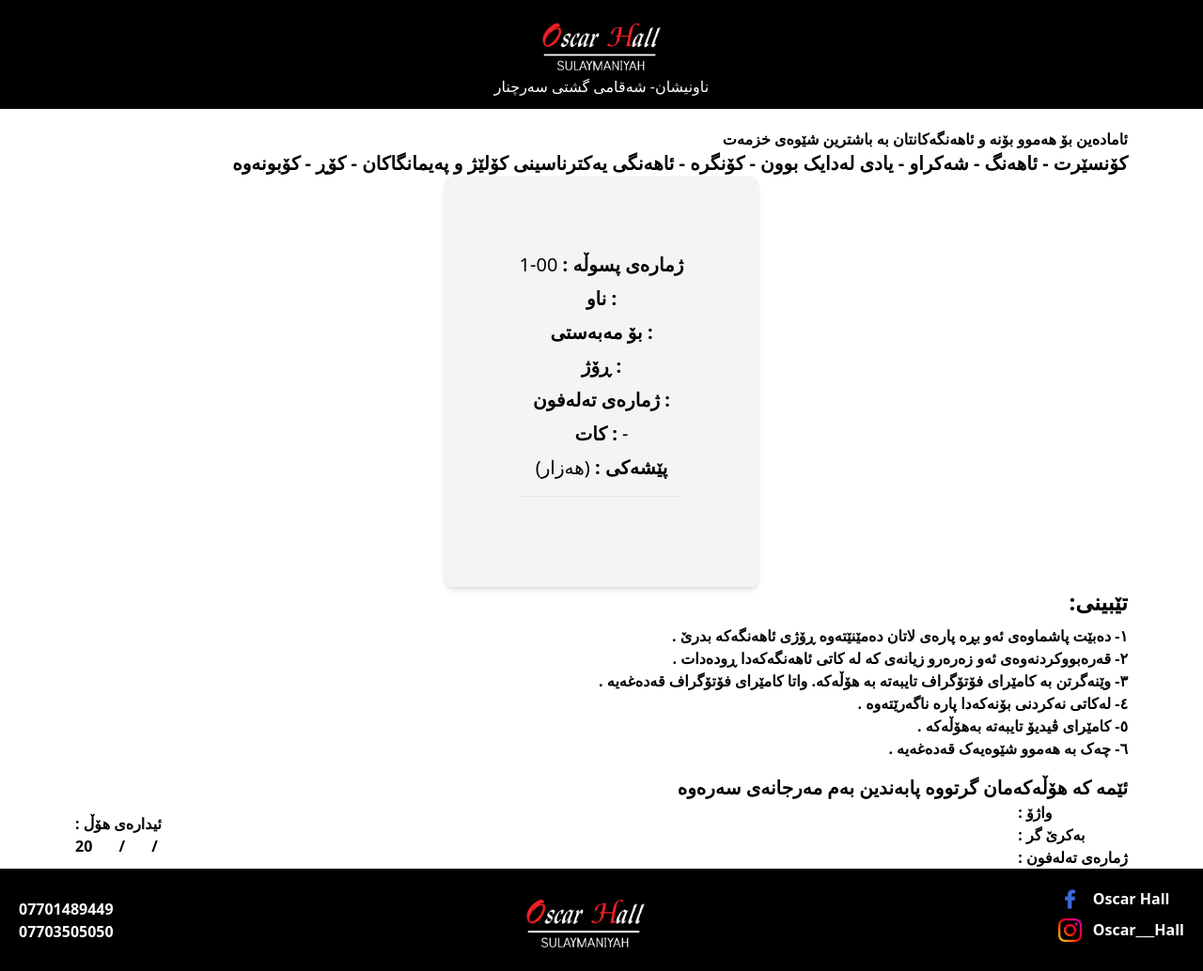
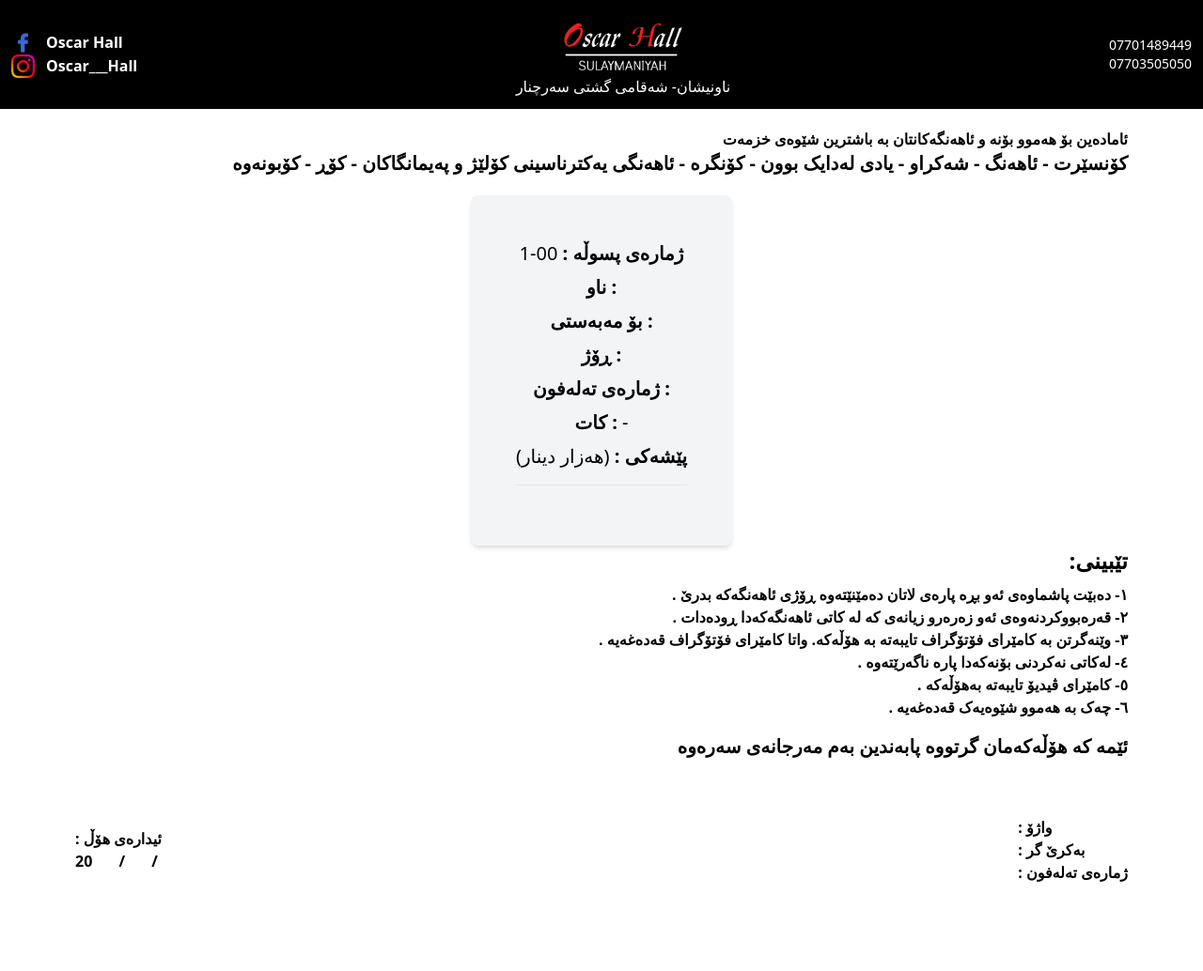
Before and after one commit to Ravyar19/reservation-app, a Next.js app: page /receipt/1 in a window 1280 px wide. Shown: the whole page at 94% size. After the commit the page ends 941 px from the top, so only its background shows below. Built offline with nearby package versions, Linux system fonts and the light colour scheme.

Commit message:
ui changes

```diff
--- a/components/Receipt.js
+++ b/components/Receipt.js
@@ -30,10 +30,27 @@
   return (
     <div>
       <div class="flex flex-col min-h-screen">
-        <div class=" m-0 bg-black text-white p-3">
+        <div class=" m-0 bg-black text-white p-3 flex justify-between">
+          <div className="flex flex-col justify-center items-start ">
+            <div className="flex space-x-3">
+              <Image src={fb} width={25} />
+              <p className="font-bold">Oscar Hall</p>
+            </div>{" "}
+            <div className="flex space-x-3">
+              <Image src={insta} width={25} />
+              <p className="font-bold">Oscar___Hall</p>
+            </div>
+          </div>
           <div class="flex flex-col items-center justify-center">
             <Image src={logo} width={150} />
             <p>ناونیشان- شەقامی گشتی سەرچنار</p>
+          </div>
+          <div
+            className="flex flex-col
+           items-center justify-center text-sm"
+          >
+            <p>07701489449</p>
+            <p>07703505050</p>
           </div>
         </div>
         <div className="flex text-right flex-col mx-15 px-20 mt-5 ">
@@ -45,8 +62,8 @@
             یەکترناسینی کۆلێژ و پەیمانگاکان - کۆڕ - کۆبونەوە
           </p>
         </div>
-        <div class="flex justify-center items-center bg-white flex-grow flex-shrink">
-          <div class="receipt-wrapper  bg-gray-100 rounded-lg shadow-md p-20">
+        <div class="flex justify-center items-center bg-white flex-grow flex-shrink mt-5">
+          <div class="receipt-wrapper  bg-gray-100 rounded-lg shadow-md p-12">
             <div class="receipt text-center">
               <p class="mb-2 text-xl">
                 <span class="font-semibold ">ژمارەی پسوڵە :</span>{" "}
@@ -73,13 +90,14 @@
                 <span class="font-semibold">کات :</span> {timeFrom} - {timeTo}
               </p>
               <p class="mb-4 text-xl">
-                <span class="font-semibold">پێشەکی :</span> {price} (هەزار)
+                <span class="font-semibold">پێشەکی :</span> {price} (هەزار
+                دینار)
               </p>
               <hr class="mb-4" />
             </div>
           </div>
         </div>
-        <div className="flex flex-col  text-right mx-15 px-20">
+        <div className="flex flex-col  text-right mx-15 px-20 mb-5">
           <h1 className="text-2xl mb-2 font-bold">:تێبینی</h1>
 
           <p className="font-bold">
@@ -106,38 +124,17 @@
         </div>
 
         <div class="flex justify-between mx-15 px-20 items-center bg-white flex-grow flex-shrink ">
-          <div>
+          <div className="mt-10">
             <p className="font-bold">: ئیدارەی هۆڵ</p>
             <p className="space-x-6 font-bold">
               <span>20</span> <span> / </span> <span> / </span>{" "}
             </p>
             <p></p>
           </div>
-          <div>
+          <div className="mt-10">
             <p className="font-bold">: واژۆ </p>
             <p className="font-bold">: بەکرێ گر</p>
             <p className="font-bold">: ژمارەی تەلەفون</p>
-          </div>
-        </div>
-        <div class="flex justify-between m-0 bg-black text-white p-5">
-          <div className="flex items-center flex-col justify-center">
-            <p className="font-bold">07701489449</p>
-            <p className="font-bold">07703505050</p>
-          </div>
-          <div class="flex flex-col justify-center items-center">
-            <Image src={logo} width={150} />
-          </div>
-          <div class="flex justify-end">
-            <div className="flex flex-col items-start justify-start space-y-2">
-              <div className="flex space-x-3">
-                <Image src={fb} width={25} />
-                <p className="font-bold">Oscar Hall</p>
-              </div>
-              <div className="flex space-x-3">
-                <Image src={insta} width={25} />
-                <p className="font-bold">Oscar___Hall</p>
-              </div>
-            </div>
           </div>
         </div>
       </div>
```
